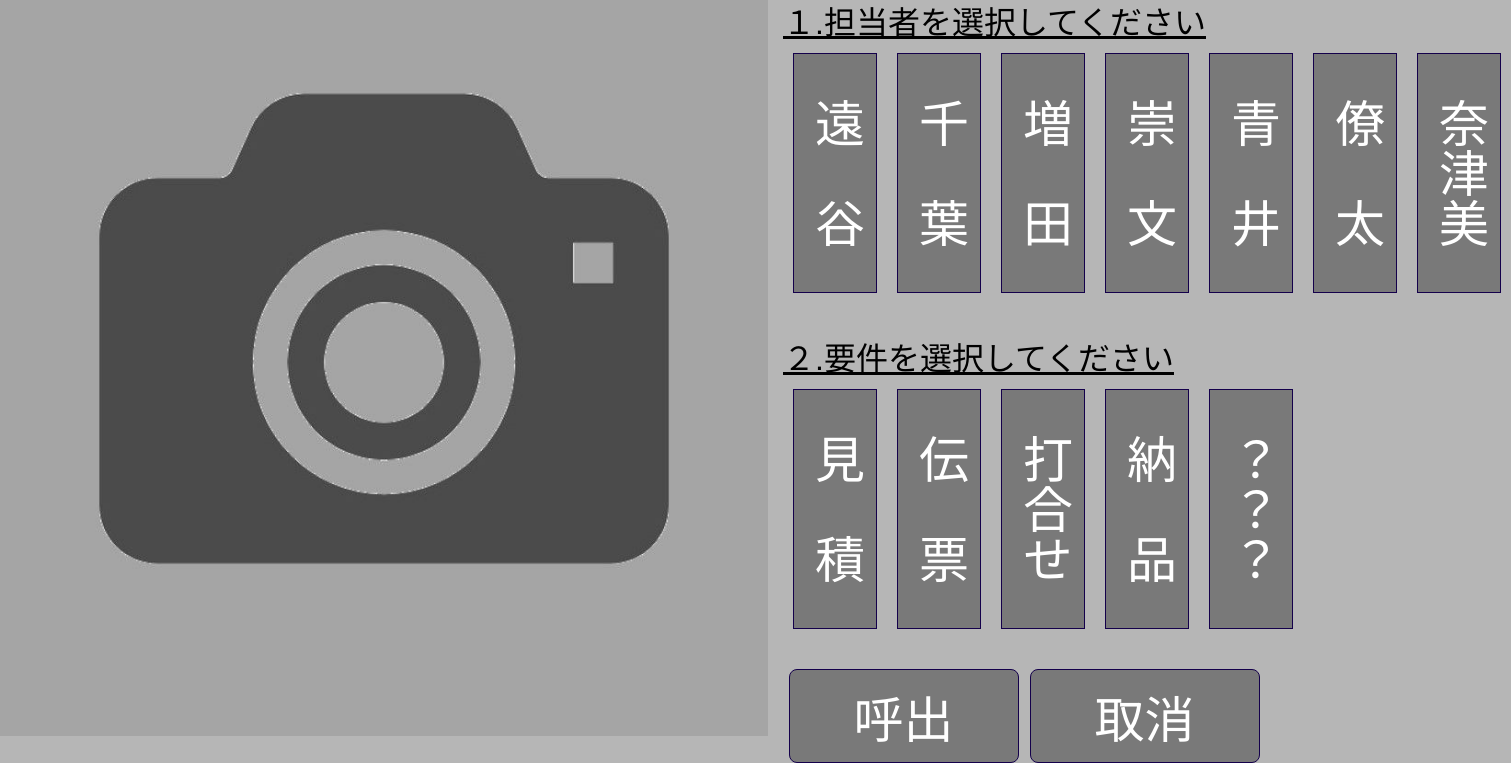
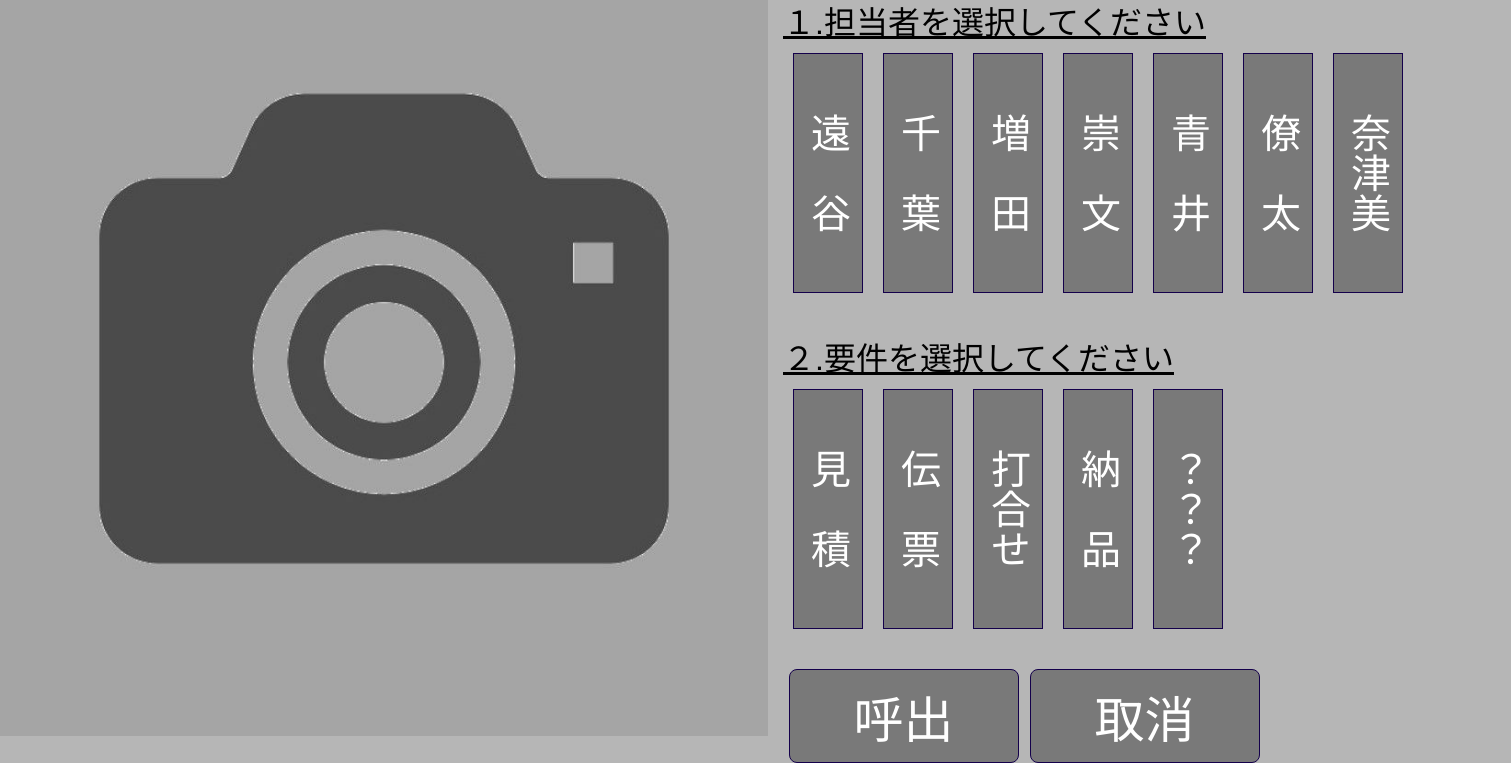
Before and after one commit to syuumaimikan/touchpanel, an Electron app: page index.html in a window 1280 px wide. Shown: the part 64-827 px from the top of the page, 1511 px wide, since content can reach past the window. Drawn offline with Linux system fonts and the light colour scheme.

Commit message:
コメント追加

```diff
--- a/style.css
+++ b/style.css
@@ -7,6 +7,7 @@
   box-sizing: border-box;
   font-family: sans-serif;
   user-select: none; /* テキスト選択禁止 */
+  cursor: none; /* カーソルを非表示 */
 }
 
 body {
@@ -114,12 +115,11 @@ ul {
 li {
   padding: 10px 5px;
   margin: 10px;
-  font-size: 50px;
+  font-size: 40px;
   border: 1px solid #14004b;
   text-align: center;
   width: calc(33% - 10px); /* 3列分割 */
   height: 30vh;
-  cursor: pointer; /* クリック可能 */
 }
 
 .names li {
@@ -156,7 +156,6 @@ li {
   border: 1px solid #14004b;
   background-color: #797979;
   color: white;
-  cursor: pointer;
   transition: background-color 0.2s ease;
   width: 230px;
 }
```
